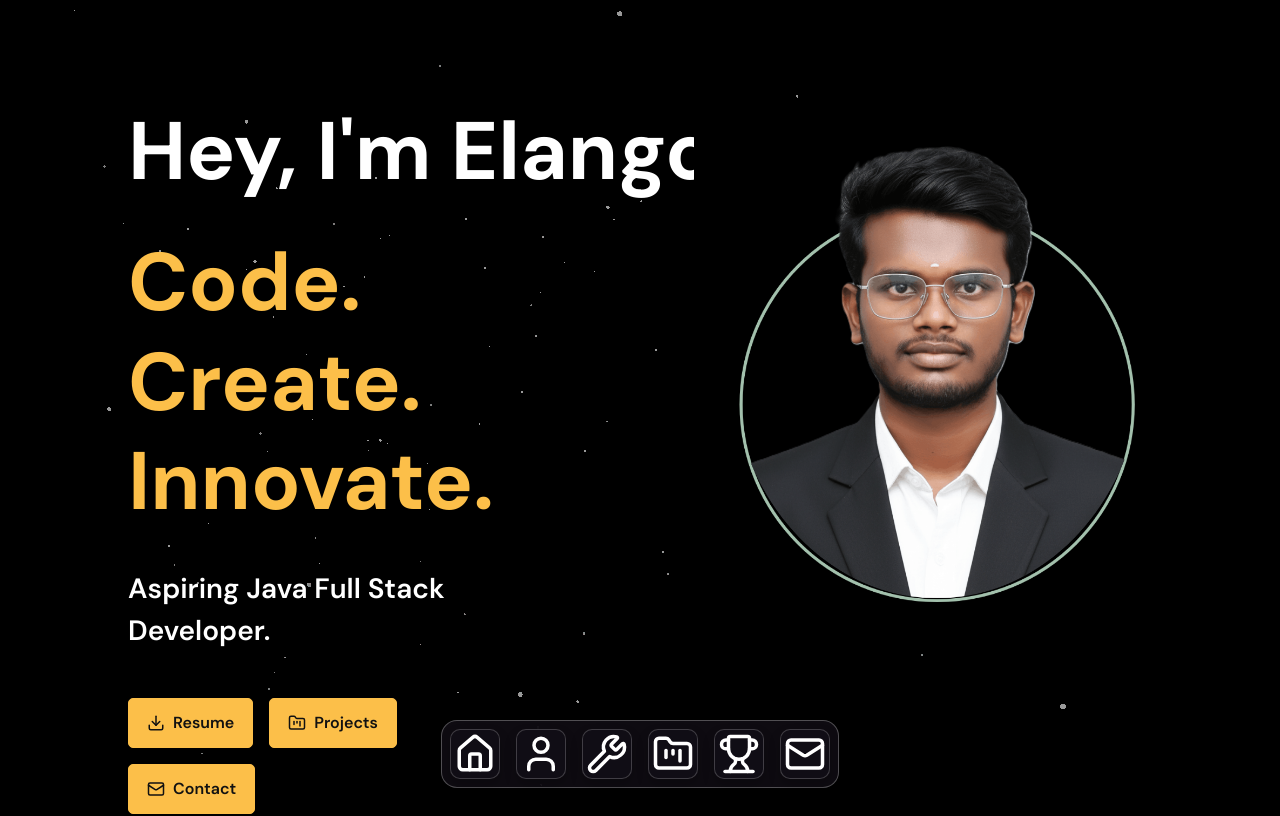
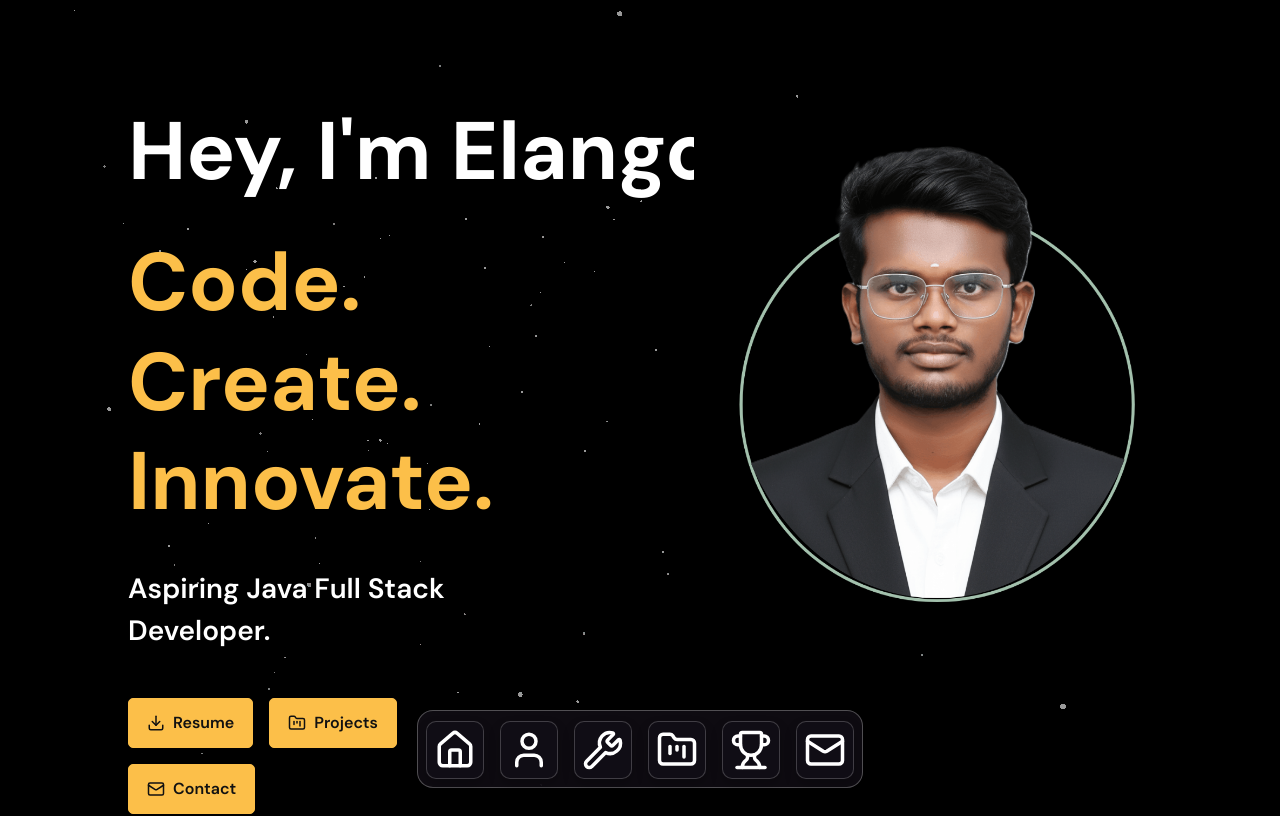
Before and after one commit to Elango-Kannan-00/Portfolio-Website, a React (Vite) app: page / in a window 1280 px wide. Shown: the top 816 px of the page. Built offline with nearby package versions, Linux system fonts and the light colour scheme.

Commit message:
Increased the size of navbar

```diff
--- a/src/components/Navbar.jsx
+++ b/src/components/Navbar.jsx
@@ -44,7 +44,7 @@ const Navbar = () => {
   ];
 
   return (
-    <Dock items={items} panelHeight={68} baseItemSize={50} magnification={70} />
+    <Dock items={items} panelHeight={78} baseItemSize={58} magnification={82} />
   );
 };
 
```
